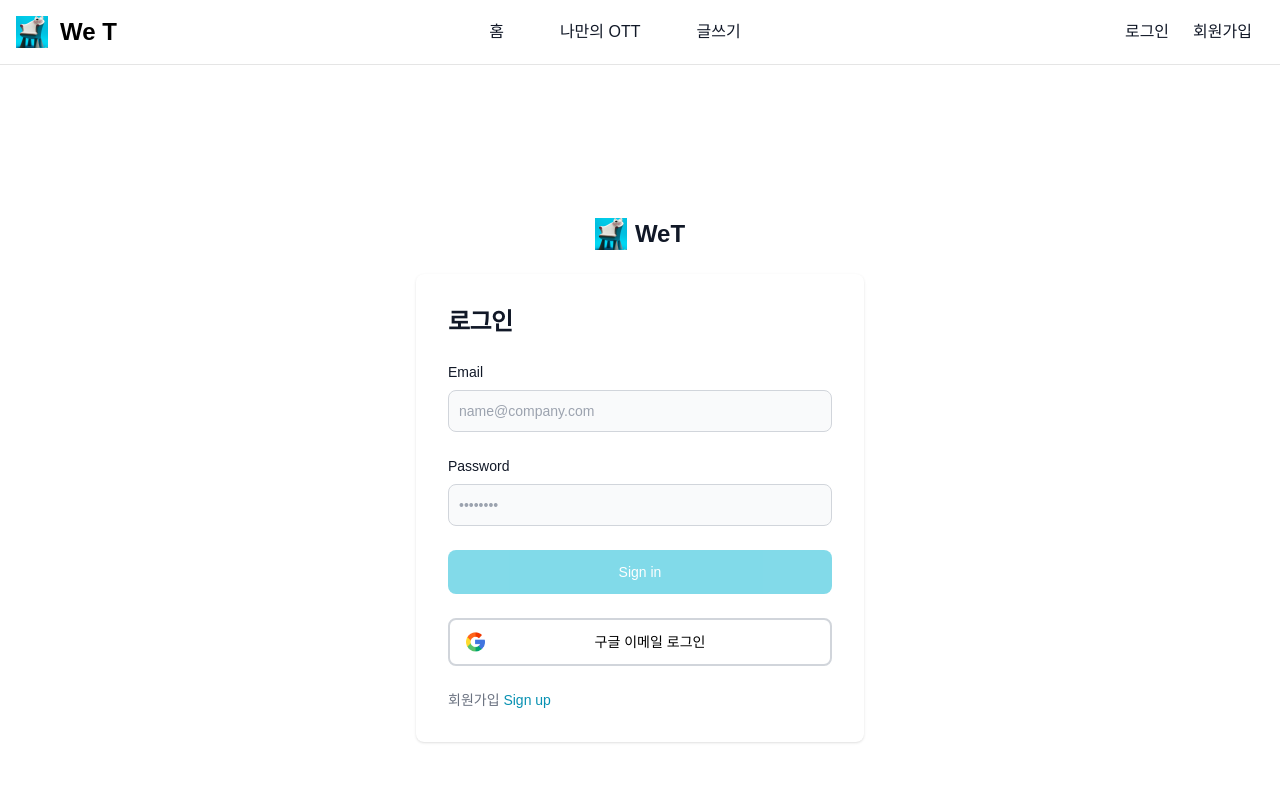
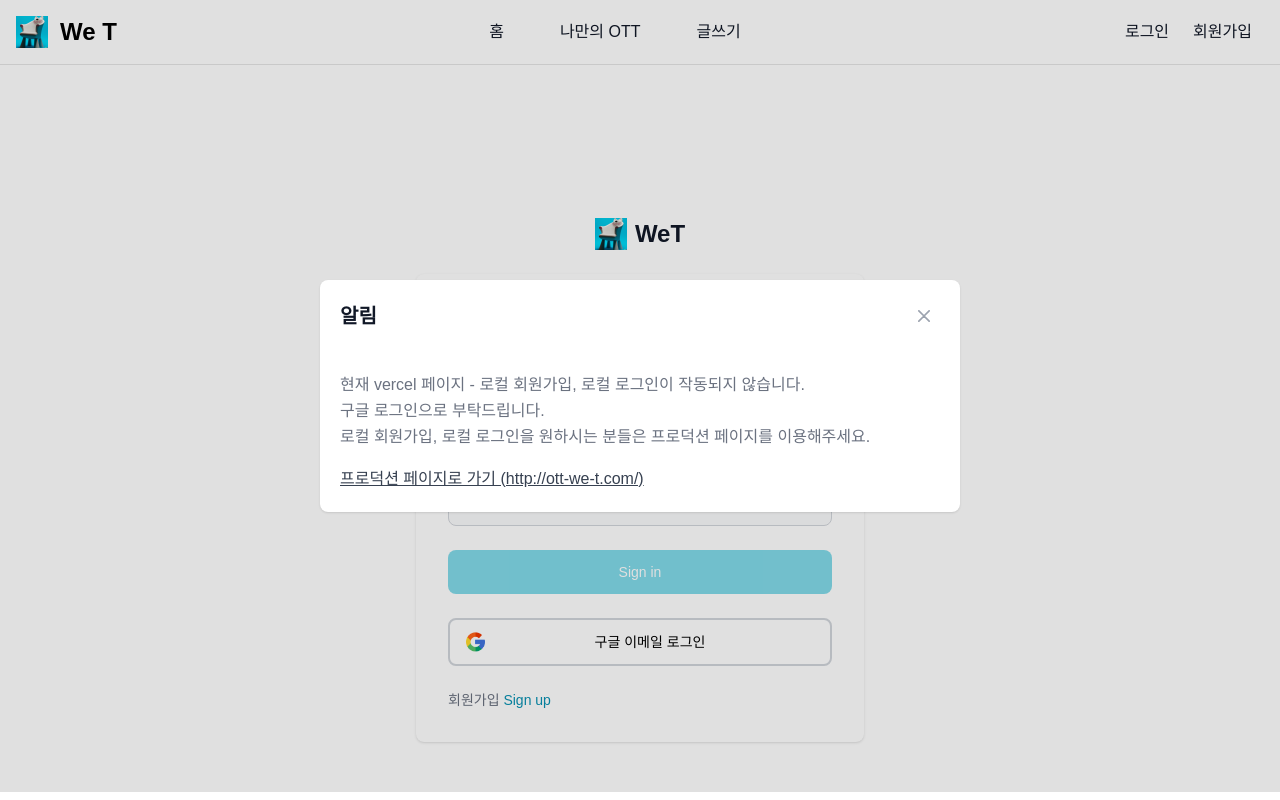
Before and after one commit to chuhongkyu/weT, a Next.js app: page /login in a window 1280 px wide. Shown: the top 800 px of the page. Built offline with nearby package versions, Linux system fonts and the light colour scheme; no server answers.

Commit message:
Add Vercel Popup

```diff
--- a/components/Popup.tsx
+++ b/components/Popup.tsx
@@ -22,12 +22,14 @@ export function Popup(){
 
                         <div className="p-4 md:p-5 space-y-4">
                             <p className="text-base leading-relaxed text-gray-500">
-                                현재 vercel 프로덕션 페이지 - 로컬 회원가입, 로컬 로그인이 작동되지 않습니다.<br/>
-                                504 timeout / vercel Pro가 끝났기 때문입니다.
+                                현재 vercel 페이지 - 로컬 회원가입, 로컬 로그인이 작동되지 않습니다.<br/>
+                                구글 로그인으로 부탁드립니다.<br/>
+                                로컬 회원가입, 로컬 로그인을 원하시는 분들은 프로덕션 페이지를 이용해주세요.
                             </p>
-                            <p className="text-base leading-relaxed text-gray-500">
-                                😂 구글 로그인으로 부탁드립니다 ㅠㅠ
-                            </p>
+                            <br/>
+                            <a href="http://ott-we-t.com/" target="_blank" className="text-base leading-relaxed text-gray-700 underline">
+                                프로덕션 페이지로 가기 (http://ott-we-t.com/)
+                            </a>
                         </div>
                     </div>
                 </div>
--- a/components/login/LoginContainer.tsx
+++ b/components/login/LoginContainer.tsx
@@ -27,7 +27,7 @@ export default function LoginContainer() {
               WeT
           </Link>
           <LoginForm/>
-          {/* <Popup/> */}
+          <Popup/>
       </div>
     </>
   )
--- a/components/register/SelectContainer.tsx
+++ b/components/register/SelectContainer.tsx
@@ -12,11 +12,11 @@ export default function SelectContainer(): JSX.Element {
               WeT 서비스는<br/>
               구글 아이디 <br/>회원가입을 지원합니다.
             </h1>
-            <div className="w-full text-white bg-cyan-500 hover:bg-cyan-500 focus:ring-4 focus:outline-none focus:ring-cyan-300 font-medium rounded-lg text-sm px-5 py-3 text-center">
+            {/* <div className="w-full text-white bg-cyan-500 hover:bg-cyan-500 focus:ring-4 focus:outline-none focus:ring-cyan-300 font-medium rounded-lg text-sm px-5 py-3 text-center">
               <Link href="/register/local" className="w-full block h-full" >
                 Sign Up
               </Link>
-            </div>
+            </div> */}
             <button className="relative justify-center google w-full flex items-center border-gray-300 border-2 font-medium rounded-lg text-sm px-5 py-3" onClick={() => signIn('google')}>
                 <span className="ml-5">구글 회원 가입</span>
             </button>
```
